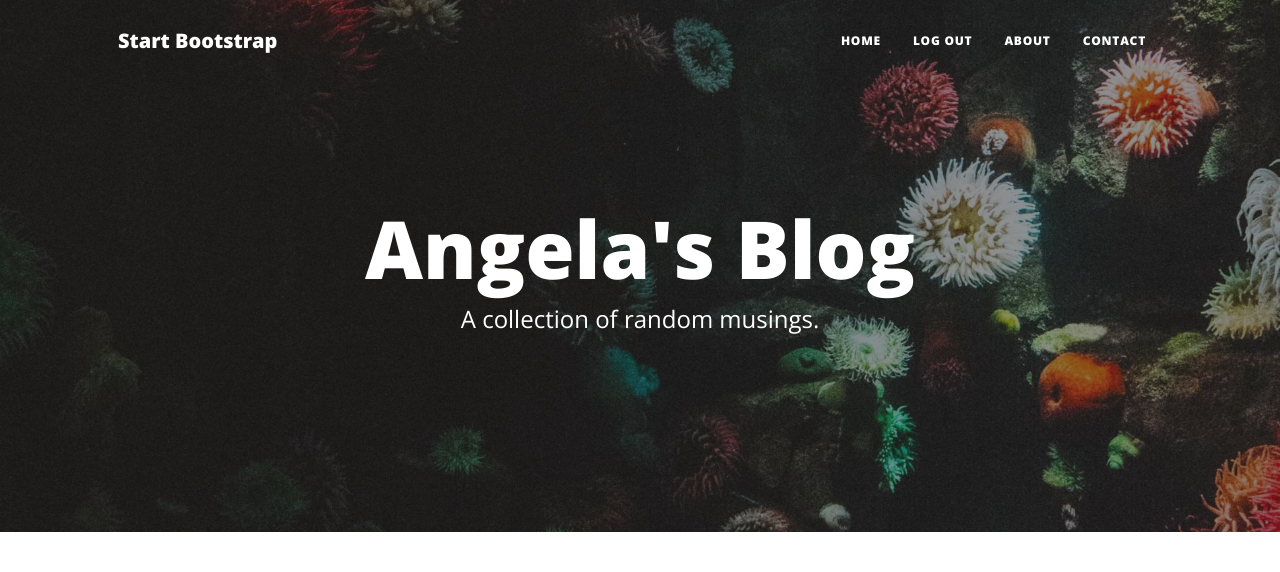
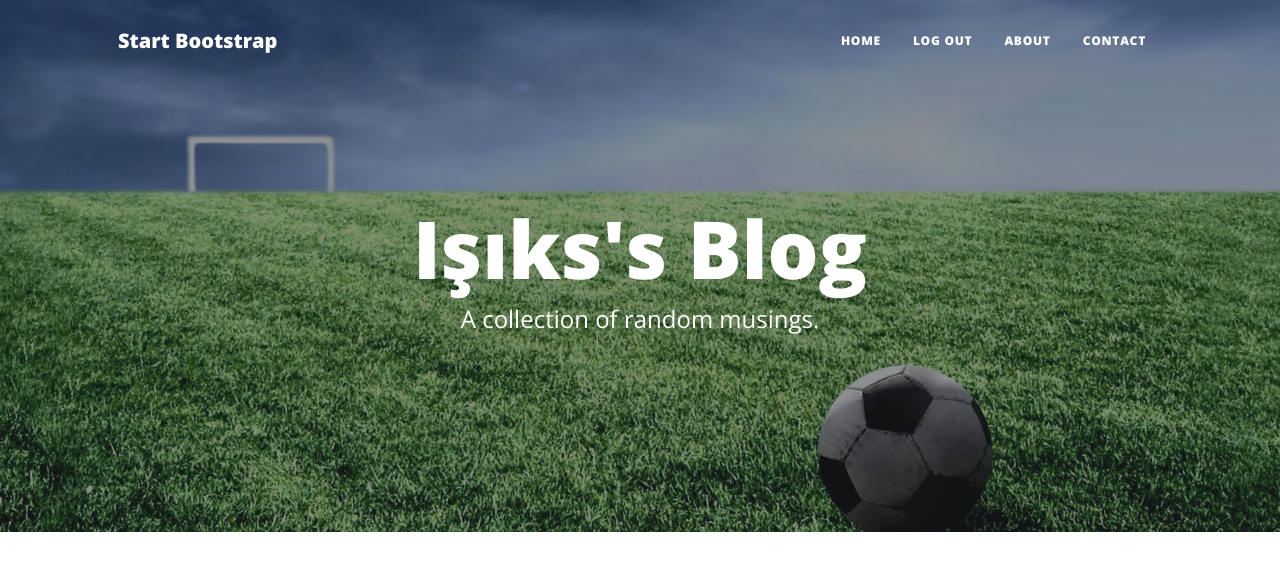
Before and after one commit to isikdonger/Blog-Website, a Flask app: page / in a window 1280 px wide. Shown: the top 572 px of the page. Run offline with Flask 3, Linux system fonts and the light colour scheme; the visitor is signed in with stand-in values (Sample User, id 1); some libraries are stand-ins or nearby versions.

Commit message:
Minor fixes

```diff
--- a/main.py
+++ b/main.py
@@ -1,6 +1,6 @@
 import os
 from datetime import date
-from flask import Flask, abort, render_template, redirect, url_for, flash, request
+from flask import Flask, abort, render_template, redirect, url_for, flash
 from flask_bootstrap import Bootstrap5
 from flask_ckeditor import CKEditor
 from flask_gravatar import Gravatar
@@ -11,7 +11,6 @@ from sqlalchemy import Integer, String, Text
 from functools import wraps
 from werkzeug.security import generate_password_hash, check_password_hash
 from forms import CreatePostForm, RegisterForm, LoginForm, CommentForm
-# Optional: add contact me email functionality (Day 60)
 # import smtplib
 
 
--- a/templates/header.html
+++ b/templates/header.html
@@ -8,14 +8,14 @@
     />
     <meta name="description" content="" />
     <meta name="author" content="" />
-    <title>Angela's Blog</title>
+    <title>Işık's Blog</title>
     {% block styles %}
     <!-- Load Bootstrap-Flask CSS here -->
     {{ bootstrap.load_css() }}
     <link
       rel="icon"
       type="image/x-icon"
-      href="{{ url_for('static', filename='assets/favicon.ico') }}"
+      href="{{ url_for('static', filename='assets/avicon.ico') }}"
     />
     <!-- Font Awesome icons (free version)-->
     <script
--- a/templates/index.html
+++ b/templates/index.html
@@ -9,7 +9,7 @@
     <div class="row gx-4 gx-lg-5 justify-content-center">
       <div class="col-md-10 col-lg-8 col-xl-7">
         <div class="site-heading">
-          <h1>Angela's Blog</h1>
+          <h1>Işıks's Blog</h1>
           <span class="subheading">A collection of random musings.</span>
         </div>
       </div>
--- a/templates/make-post.html
+++ b/templates/make-post.html
@@ -36,4 +36,5 @@
     </div>
   </div>
 </main>
-{% include "footer.html" %} {% endblock %}
+{% include "footer.html" %}
+{% endblock %}
```
Also changed, not shown: static/assets/img/angela-profile.jpg (deleted), static/assets/img/home-bg.jpg.
